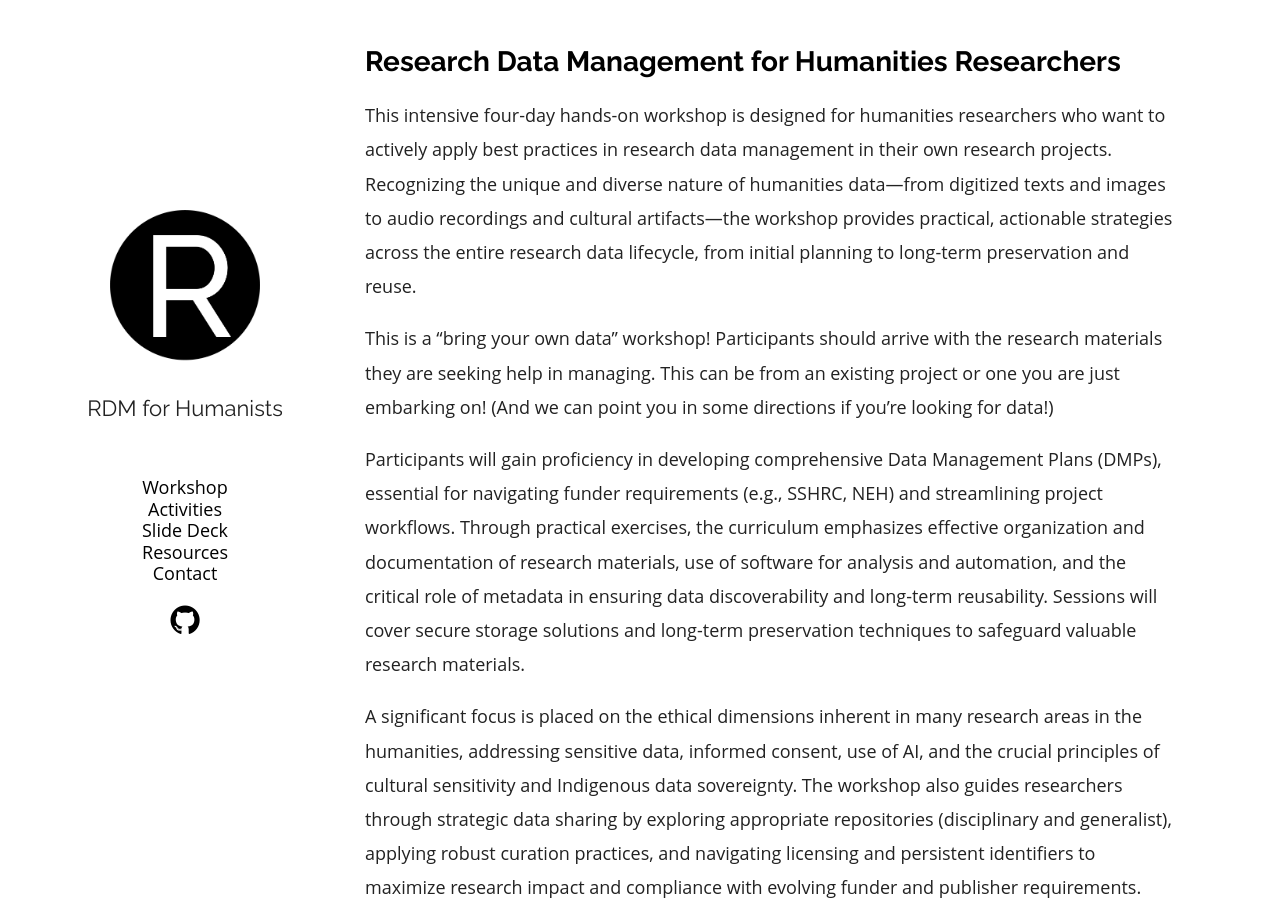
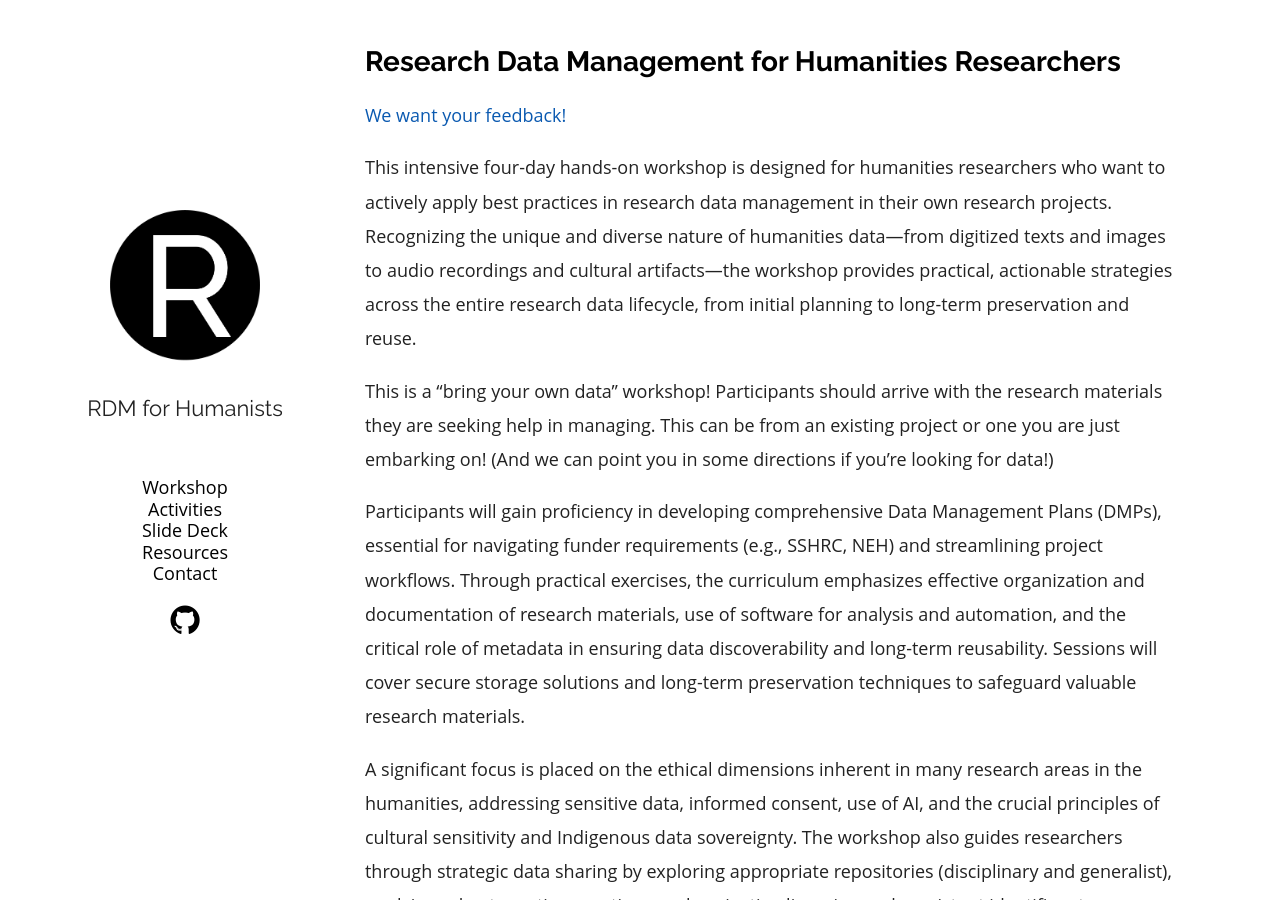
Before and after one commit to rdm-humanities/rdm-humanities.github.io, a Jekyll site: the page built from index.md, in a window 1280 px wide and 900 px high. Built offline with Jekyll 4.4.1, drawn with Linux system fonts in a browser that asks for light colours.

Commit message:
adding feedback link

```diff
--- a/index.md
+++ b/index.md
@@ -2,6 +2,8 @@
 layout: post
 title: Research Data Management for Humanities Researchers
 ---
+
+[We want your feedback!](https://forms.gle/z5HeHWYKGTQcEwSn9)
 
 This intensive four-day hands-on workshop is designed for humanities researchers who want to actively apply best practices in research data management in their own research projects. Recognizing the unique and diverse nature of humanities data—from digitized texts and images to audio recordings and cultural artifacts—the workshop provides practical, actionable strategies across the entire research data lifecycle, from initial planning to long-term preservation and reuse.
 
```
